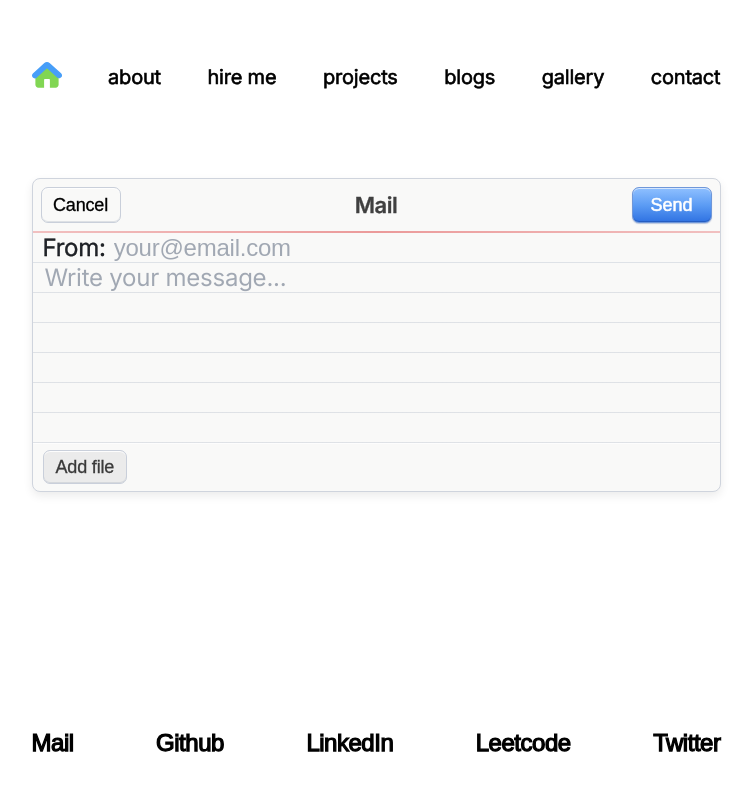
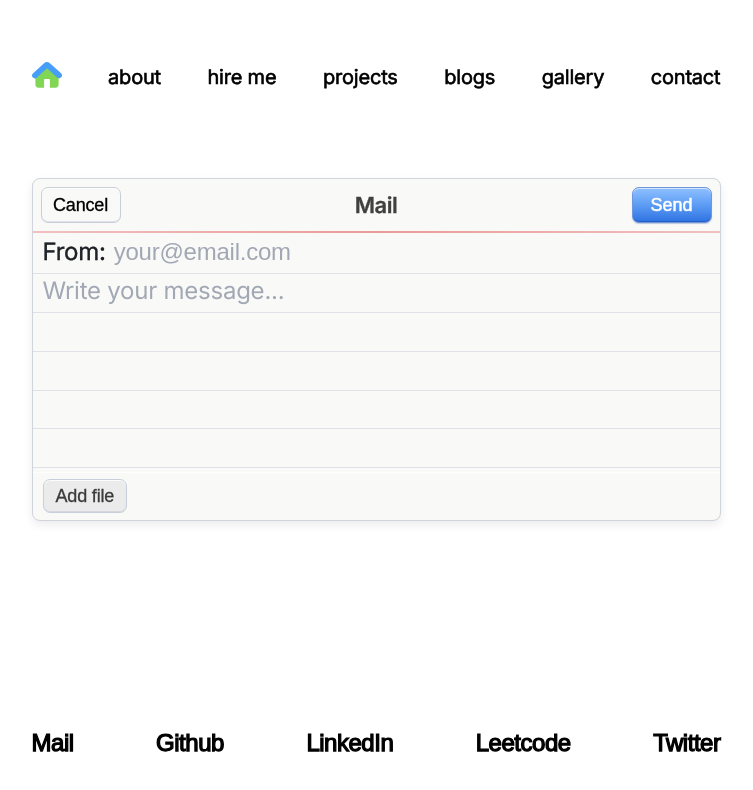
Before and after one commit to jaiminjariwala/jaiminjariwala, a Next.js app in the folder next/: page /contact in a window 1280 px wide. Shown: the top 790 px of the page, without its empty margins (264-1017 px from the left). Built offline with nearby package versions, Linux system fonts and the light colour scheme; a web font is replaced by a local one.

Commit message:
V2 - contact page UI

```diff
--- a/next/src/components/ContactPage.jsx
+++ b/next/src/components/ContactPage.jsx
@@ -235,6 +235,18 @@ export default function ContactPage() {
     startScrollLeft: 0,
   });
   const [isDraggingAttachments, setIsDraggingAttachments] = useState(false);
+  const MIN_LINES = 7;
+  const [lineCount, setLineCount_] = useState(MIN_LINES);
+  const [allMessageSelected, setAllMessageSelected] = useState(false);
+  const lineCountRef = useRef(7);
+  const lineRefs = useRef([]);
+  const linesContainerRef = useRef(null);
+  const allMessageSelectedRef = useRef(false);
+  const setLineCount = (n) => {
+    const val = typeof n === "function" ? n(lineCountRef.current) : n;
+    lineCountRef.current = val;
+    setLineCount_(val);
+  };
   const EMAIL_RE = /^[^\s@]+@[^\s@]+\.[^\s@]+$/;
   const fromIsInvalid = Boolean(fromError && from.trim());
   const fromHasText = from.length > 0;
@@ -247,6 +259,229 @@ export default function ContactPage() {
     { label: "Leetcode", href: "https://leetcode.com/u/jaiminjariwala/" },
     { label: "Twitter",  href: "https://x.com/jaiminjariwala_" },
   ];
+
+  // ── Line editor helpers ──
+  const getCaretOffset = (el) => {
+    const sel = window.getSelection();
+    if (!sel || sel.rangeCount === 0) return 0;
+    const range = sel.getRangeAt(0);
+    const pre = range.cloneRange();
+    pre.selectNodeContents(el);
+    pre.setEnd(range.startContainer, range.startOffset);
+    return pre.toString().length;
+  };
+
+  const setCaretOffset = (el, offset) => {
+    if (!el) return;
+    el.focus();
+    const walker = document.createTreeWalker(el, NodeFilter.SHOW_TEXT);
+    let remaining = offset;
+    let node;
+    while ((node = walker.nextNode())) {
+      const len = node.textContent?.length ?? 0;
+      if (remaining <= len) {
+        const range = document.createRange();
+        range.setStart(node, remaining);
+        range.collapse(true);
+        const s = window.getSelection();
+        s?.removeAllRanges();
+        s?.addRange(range);
+        return;
+      }
+      remaining -= len;
+    }
+    const range = document.createRange();
+    range.selectNodeContents(el);
+    range.collapse(false);
+    window.getSelection()?.removeAllRanges();
+    window.getSelection()?.addRange(range);
+  };
+
+  const updateMessageFromDOM = () => {
+    const parts = [];
+    for (let j = 0; j < lineCountRef.current; j++) {
+      parts.push(lineRefs.current[j]?.innerText ?? "");
+    }
+    const msg = parts.join("\n");
+    setMessage(msg);
+    return msg;
+  };
+
+  const setWholeMessageSelected = (value) => {
+    allMessageSelectedRef.current = value;
+    setAllMessageSelected(value);
+  };
+
+  const selectAllMessageLines = () => {
+    setWholeMessageSelected(true);
+  };
+
+  const scrollLineIntoView = (lineEl) => {
+    const container = linesContainerRef.current;
+    if (!container || !lineEl) return;
+    const row = lineEl.closest(".cp-line-row") ?? lineEl;
+    const rowRect = row.getBoundingClientRect();
+    const contRect = container.getBoundingClientRect();
+    if (rowRect.bottom > contRect.bottom) {
+      container.scrollTop += rowRect.bottom - contRect.bottom + 2;
+    } else if (rowRect.top < contRect.top) {
+      container.scrollTop -= contRect.top - rowRect.top + 2;
+    }
+  };
+
+  const clearEditor = () => {
+    for (let j = 0; j < lineCountRef.current; j++) {
+      if (lineRefs.current[j]) lineRefs.current[j].innerText = "";
+    }
+    setLineCount(MIN_LINES);
+    setMessage("");
+    setWholeMessageSelected(false);
+  };
+
+  const splitOverflowLine = (i, el) => {
+    if (el.scrollWidth <= el.offsetWidth) return;
+    const fullText = el.innerText ?? "";
+    // binary search for the last char that fits
+    let lo = 0, hi = fullText.length;
+    while (lo < hi - 1) {
+      const mid = Math.floor((lo + hi) / 2);
+      el.innerText = fullText.slice(0, mid);
+      if (el.scrollWidth > el.offsetWidth) hi = mid;
+      else lo = mid;
+    }
+    // try to break at last word boundary
+    const breakAt = fullText.lastIndexOf(" ", lo);
+    const splitAt = breakAt > 0 ? breakAt + 1 : lo;
+    const before = fullText.slice(0, splitAt).trimEnd();
+    const after = fullText.slice(splitAt);
+    el.innerText = before;
+    const n = lineCountRef.current;
+    const savedAfter = [];
+    for (let j = i + 1; j < n; j++) savedAfter.push(lineRefs.current[j]?.innerText ?? "");
+    const newCount = Math.max(n + 1, MIN_LINES, i + 2);
+    setLineCount(newCount);
+    requestAnimationFrame(() => requestAnimationFrame(() => {
+      if (lineRefs.current[i + 1]) {
+        lineRefs.current[i + 1].innerText = after + (savedAfter[0] ? " " + savedAfter[0] : "");
+      }
+      savedAfter.slice(1).forEach((t, idx) => {
+        if (lineRefs.current[i + 2 + idx]) lineRefs.current[i + 2 + idx].innerText = t;
+      });
+      if (lineRefs.current[i + 1]) {
+        setCaretOffset(lineRefs.current[i + 1], after.length);
+        scrollLineIntoView(lineRefs.current[i + 1]);
+        // recurse in case new line also overflows
+        if (lineRefs.current[i + 1].scrollWidth > lineRefs.current[i + 1].offsetWidth) {
+          splitOverflowLine(i + 1, lineRefs.current[i + 1]);
+        }
+      }
+      updateMessageFromDOM();
+    }));
+  };
+
+  const handleLineInput = (i, e) => {
+    setWholeMessageSelected(false);
+    const el = e.currentTarget;
+    const rawText = el.innerText ?? "";
+    if (rawText.includes("\n")) {
+      const parts = rawText.split("\n");
+      el.innerText = parts[0];
+      const extraLines = parts.slice(1);
+      const n = lineCountRef.current;
+      const savedAfter = [];
+      for (let j = i + 1; j < n; j++) savedAfter.push(lineRefs.current[j]?.innerText ?? "");
+      setLineCount(Math.max(n + extraLines.length, MIN_LINES, i + 1 + extraLines.length));
+      requestAnimationFrame(() => requestAnimationFrame(() => {
+        extraLines.forEach((part, idx) => {
+          if (lineRefs.current[i + 1 + idx]) lineRefs.current[i + 1 + idx].innerText = part;
+        });
+        savedAfter.forEach((t, idx) => {
+          if (lineRefs.current[i + 1 + extraLines.length + idx]) lineRefs.current[i + 1 + extraLines.length + idx].innerText = t;
+        });
+        const lastEl = lineRefs.current[i + extraLines.length];
+        if (lastEl) { setCaretOffset(lastEl, (extraLines[extraLines.length - 1] ?? "").length); scrollLineIntoView(lastEl); }
+        const msg = updateMessageFromDOM();
+        if (messageError && msg.replace(/\n/g, "").trim()) setMessageError(false);
+      }));
+      return;
+    }
+    // check overflow and auto-wrap
+    if (el.scrollWidth > el.offsetWidth) {
+      splitOverflowLine(i, el);
+      return;
+    }
+    const msg = updateMessageFromDOM();
+    if (messageError && msg.replace(/\n/g, "").trim()) setMessageError(false);
+  };
+
+  const handleLineKeyDown = (i, e) => {
+    if ((e.metaKey || e.ctrlKey) && e.key.toLowerCase() === "a") {
+      e.preventDefault();
+      selectAllMessageLines();
+      return;
+    }
+
+    if (allMessageSelectedRef.current && (e.key === "Backspace" || e.key === "Delete")) {
+      e.preventDefault();
+      clearEditor();
+      requestAnimationFrame(() => {
+        lineRefs.current[0]?.focus();
+      });
+      return;
+    }
+
+    if (!e.metaKey && !e.ctrlKey && !e.altKey && e.key !== "Shift") {
+      setWholeMessageSelected(false);
+    }
+
+    if (e.key === "Enter") {
+      e.preventDefault();
+      const el = lineRefs.current[i];
+      if (!el) return;
+      const offset = getCaretOffset(el);
+      const text = el.innerText ?? "";
+      const before = text.slice(0, offset);
+      const after = text.slice(offset);
+      const n = lineCountRef.current;
+      el.innerText = before;
+      const savedAfter = [];
+      for (let j = i + 1; j < n; j++) savedAfter.push(lineRefs.current[j]?.innerText ?? "");
+      // only add 1 new line, never jump by more
+      const newN = Math.max(n, i + 2);
+      setLineCount(newN);
+      requestAnimationFrame(() => requestAnimationFrame(() => {
+        if (lineRefs.current[i + 1]) lineRefs.current[i + 1].innerText = after;
+        savedAfter.forEach((t, idx) => { if (lineRefs.current[i + 2 + idx]) lineRefs.current[i + 2 + idx].innerText = t; });
+        if (lineRefs.current[i + 1]) { setCaretOffset(lineRefs.current[i + 1], 0); scrollLineIntoView(lineRefs.current[i + 1]); }
+        updateMessageFromDOM();
+      }));
+      return;
+    }
+    if (e.key === "Backspace") {
+      const el = lineRefs.current[i];
+      if (!el) return;
+      const offset = getCaretOffset(el);
+      if (offset === 0 && i > 0) {
+        e.preventDefault();
+        const prevEl = lineRefs.current[i - 1];
+        const prevText = prevEl?.innerText ?? "";
+        const currText = el.innerText ?? "";
+        const merged = prevText + currText;
+        const n = lineCountRef.current;
+        const savedAfter = [];
+        for (let j = i + 1; j < n; j++) savedAfter.push(lineRefs.current[j]?.innerText ?? "");
+        setLineCount(n - 1);
+        requestAnimationFrame(() => requestAnimationFrame(() => {
+          if (prevEl) { prevEl.innerText = merged; setCaretOffset(prevEl, prevText.length); scrollLineIntoView(prevEl); }
+          savedAfter.forEach((t, idx) => { if (lineRefs.current[i + idx]) lineRefs.current[i + idx].innerText = t; });
+          updateMessageFromDOM();
+        }));
+        return;
+      }
+    }
+    if (e.key === "ArrowUp" && i > 0) { e.preventDefault(); lineRefs.current[i - 1]?.focus(); }
+    if (e.key === "ArrowDown" && i < lineCountRef.current - 1) { e.preventDefault(); lineRefs.current[i + 1]?.focus(); }
+  };
 
   const onFileChange = (event) => {
     const files = Array.from(event.target.files || []);
@@ -350,8 +585,7 @@ export default function ContactPage() {
         return;
       }
 
-      setMessage("");
-      if (editableRef.current) editableRef.current.innerText = "";
+      clearEditor();
       clearAllAttachments();
       setIsDialogOpen(false);
       setSent(true);
@@ -367,8 +601,7 @@ export default function ContactPage() {
     setFrom("");
     setFromError("");
     setMessageError(false);
-    setMessage("");
-    if (editableRef.current) editableRef.current.innerText = "";
+    clearEditor();
     clearAllAttachments();
     setError("");
     setSent(false);
@@ -464,15 +697,13 @@ export default function ContactPage() {
         }
 
         .cp-from-input::selection,
-        .cp-textarea::selection,
-        .cp-editable::selection {
+        .cp-line-inner::selection {
           background: #73c951 !important;
           color: #000000 !important;
         }
 
         .cp-from-input::-moz-selection,
-        .cp-textarea::-moz-selection,
-        .cp-editable::-moz-selection {
+        .cp-line-inner::-moz-selection {
           background: #73c951 !important;
           color: #000000 !important;
         }
@@ -500,10 +731,13 @@ export default function ContactPage() {
         }
 
         @media (min-width: 768px) {
-          .cp-from-row        { height: 30px !important; }
+          .cp-from-row        { padding-top: 5px !important; padding-bottom: 6px !important; }
           .cp-from-label      { font-size: 24px !important; }
-          .cp-from-input      { font-size: 24px !important; line-height: 30px !important; }
-          .cp-textarea        { font-size: 24px !important; line-height: 1.25em !important; height: 180px !important; min-height: unset !important; overflow-y: auto !important; }
+          .cp-from-input      { font-size: 24px !important; line-height: 1.12em !important; }
+          .cp-lines-container { height: 198px !important; overflow-y: auto !important; }
+          .cp-line-inner      { font-size: 24px !important; line-height: 1.12em !important; min-height: 1.12em !important; overflow: visible !important; }
+          .cp-line-row        { padding-left: 12px !important; }
+          .cp-line-row-att    { padding-right: 178px !important; }
           .cp-att-btn         { width: 150px !important; height: 150px !important; top: -8px !important; right: 18px !important; }
           .cp-paperclip-wrap  { right: -46px !important; top: -36px !important; }
           .cp-paperclip-img   { height: 110px !important; }
@@ -562,11 +796,11 @@ export default function ContactPage() {
             {/* ── From row ── */}
             <div
               className="cp-from-row flex items-center border-b border-[rgba(188,195,207,0.44)] px-[10px] md:px-[12px]"
-              style={{ height: "calc(1.25 * clamp(21px, 3.5vw, 24px))" }}
+              style={{ paddingTop: "5px", paddingBottom: "6px" }}
             >
               <span
                 className="cp-from-label shrink-0 pr-[6px] font-semibold tracking-[-0.01em] text-[#1f2329] [-webkit-text-stroke:0.3px_#000000]"
-                style={{ fontSize: "clamp(21px, 3.5vw, 24px)" }}
+                style={{ fontSize: "clamp(21px, 3.5vw, 24px)", lineHeight: "1.12em" }}
               >
                 From:
               </span>
@@ -580,7 +814,7 @@ export default function ContactPage() {
                 onKeyDown={(e) => {
                   if (e.key === "Enter") {
                     e.preventDefault();
-                    editableRef.current?.focus();
+                    lineRefs.current[0]?.focus();
                   }
                 }}
                 placeholder={
@@ -597,7 +831,7 @@ export default function ContactPage() {
                   border: "none",
                   boxShadow: "none",
                   fontSize: "clamp(21px, 3.5vw, 24px)",
-                  lineHeight: "calc(1.25 * clamp(21px, 3.5vw, 24px))",
+                  lineHeight: "1.12em",
                   color: fromIsInvalidFormat ? "#C00707" : "#1f2329",
                   WebkitTextStroke: fromIsInvalidFormat ? "0.3px #C00707" : fromHasText ? "0.3px #000000" : "0px transparent",
                 }}
@@ -605,22 +839,47 @@ export default function ContactPage() {
             </div>
 
             {/* ── Message area ── */}
-            <div className="relative flex items-start overflow-visible">
+            <div className="relative overflow-visible">
+              <div
+                ref={linesContainerRef}
+                className="cp-lines-container overflow-y-auto [scrollbar-width:none] [-ms-overflow-style:none] [&::-webkit-scrollbar]:hidden"
+                style={{ height: "170px", position: "relative" }}
+                onClick={(e) => {
+                  setWholeMessageSelected(false);
+                  if (e.target === e.currentTarget) lineRefs.current[lineCountRef.current - 1]?.focus();
+                }}
+              >
                 {/* Placeholder */}
-              {message.length === 0 && (
+                {!message.replace(/\n/g, "").trim() && (
                   <span
-                  className="pointer-events-none absolute left-[12px] max-md:left-[10px] top-0 select-none tracking-[-0.01em]"
+                    className="pointer-events-none absolute select-none tracking-[-0.01em]"
                     style={{
+                      left: "10px",
+                      top: "4px",
                       fontSize: "clamp(21px, 3.5vw, 24px)",
-                    lineHeight: "1.25em",
+                      lineHeight: "1.12em",
                       color: messageError ? "#d53030" : "#a1a8b3",
                     }}
                   >
                     {messageError ? "Don't forget to add your message or files..." : "Write your message..."}
                   </span>
                 )}
+
+                {Array.from({ length: lineCount }, (_, i) => (
                   <div
-                ref={editableRef}
+                    key={i}
+                    className={`cp-line-row${attachments.length > 0 ? " cp-line-row-att" : ""}`}
+                    style={{
+                      borderBottom: "1px solid rgba(188,195,207,0.44)",
+                      paddingTop: "5px",
+                      paddingBottom: "6px",
+                      paddingLeft: "10px",
+                      paddingRight: attachments.length > 0 ? "116px" : "10px",
+                      backgroundColor: allMessageSelected && (message.split("\n")[i] ?? "").trim() ? "rgba(115, 201, 81, 0.32)" : "transparent",
+                    }}
+                  >
+                    <div
+                      ref={el => { lineRefs.current[i] = el; }}
                       contentEditable
                       suppressContentEditableWarning
                       spellCheck={false}
@@ -628,65 +887,22 @@ export default function ContactPage() {
                       autoCapitalize="off"
                       // @ts-ignore
                       writingsuggestions="false"
-                onInput={(e) => {
-                  const el = e.currentTarget;
-                  const text = el.innerText;
-                  setMessage(text);
-                  if (messageError && text.trim().length > 0) setMessageError(false);
-                  // Always keep cursor line visible inside the fixed-height box
-                  requestAnimationFrame(() => {
-                    const sel = window.getSelection();
-                    if (!sel || sel.rangeCount === 0) return;
-                    const range = sel.getRangeAt(0);
-                    const rect = range.getBoundingClientRect();
-                    const boxRect = el.getBoundingClientRect();
-                    if (rect.bottom > boxRect.bottom) {
-                      el.scrollTop += rect.bottom - boxRect.bottom + 4;
-                    } else if (rect.top < boxRect.top) {
-                      el.scrollTop -= boxRect.top - rect.top + 4;
-                    }
-                  });
+                      className="cp-line-inner tracking-[-0.01em] text-[#1f2329] outline-none"
+                      style={{
+                        fontSize: "clamp(21px, 3.5vw, 24px)",
+                        lineHeight: "1.12em",
+                        WebkitTextStroke: "0.3px #000000",
+                        whiteSpace: "nowrap",
+                        overflow: "hidden",
+                        minHeight: "1.12em",
                       }}
-                onKeyDown={(e) => {
-                  if (e.key === "Enter") {
-                    e.preventDefault();
-                    document.execCommand("insertLineBreak");
-                    // Double rAF: first frame lets browser insert the BR,
-                    // second frame lets layout recalculate before we measure.
-                    requestAnimationFrame(() => requestAnimationFrame(() => {
-                      const el = editableRef.current;
-                      if (!el) return;
-                      const sel = window.getSelection();
-                      if (!sel || sel.rangeCount === 0) return;
-                      const range = sel.getRangeAt(0);
-                      const rect = range.getBoundingClientRect();
-                      const boxRect = el.getBoundingClientRect();
-                      if (rect.bottom > boxRect.bottom) {
-                        el.scrollTop += rect.bottom - boxRect.bottom + 2;
-                      }
-                    }));
-                  }
-                }}
-                className={`cp-textarea cp-editable ${attachments.length > 0 ? "cp-textarea-pr-att" : ""} w-full border-0 bg-transparent pl-[12px] max-md:pl-[10px] pt-0 tracking-[-0.01em] text-[#1f2329] outline-none overflow-y-auto [scrollbar-width:none] [-ms-overflow-style:none] [&::-webkit-scrollbar]:hidden ${
-                  attachments.length > 0 ? "pr-[116px]" : "pr-[12px] max-md:pr-[10px]"
-                }`}
-                style={{
-                  border: "none",
-                  boxShadow: "none",
-                  fontSize: "clamp(21px, 3.5vw, 24px)",
-                  lineHeight: "1.25em",
-                  height: "158px",
-                  WebkitTextStroke: message.length > 0 ? "0.3px #000000" : "0px transparent",
-                  whiteSpace: "pre-wrap",
-                  wordBreak: "break-word",
-                  backgroundImage:
-                    "repeating-linear-gradient(to bottom, transparent 0, transparent calc(1.25em - 1px), rgba(188,195,207,0.44) calc(1.25em - 1px), rgba(188,195,207,0.44) 1.25em)",
-                  backgroundAttachment: "local",
-                  backgroundSize: "100% 1.25em",
-                  backgroundPosition: "0 0",
-                  backgroundRepeat: "repeat-y",
-                }}
+                      onFocus={() => setWholeMessageSelected(false)}
+                      onInput={e => handleLineInput(i, e)}
+                      onKeyDown={e => handleLineKeyDown(i, e)}
                     />
+                  </div>
+                ))}
+              </div>
 
               {attachments.length > 0 && (
                 <button
```
Lines whose indentation alone changed are shown as unchanged.
